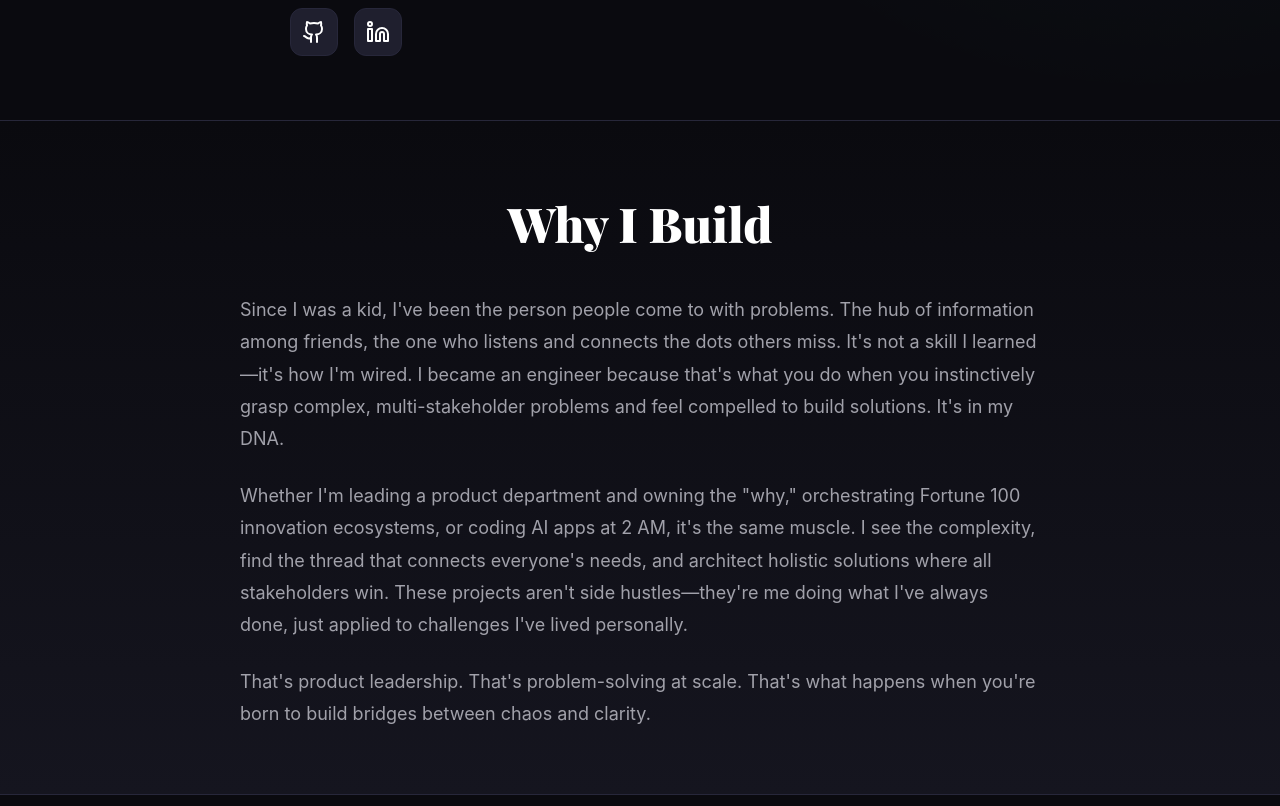
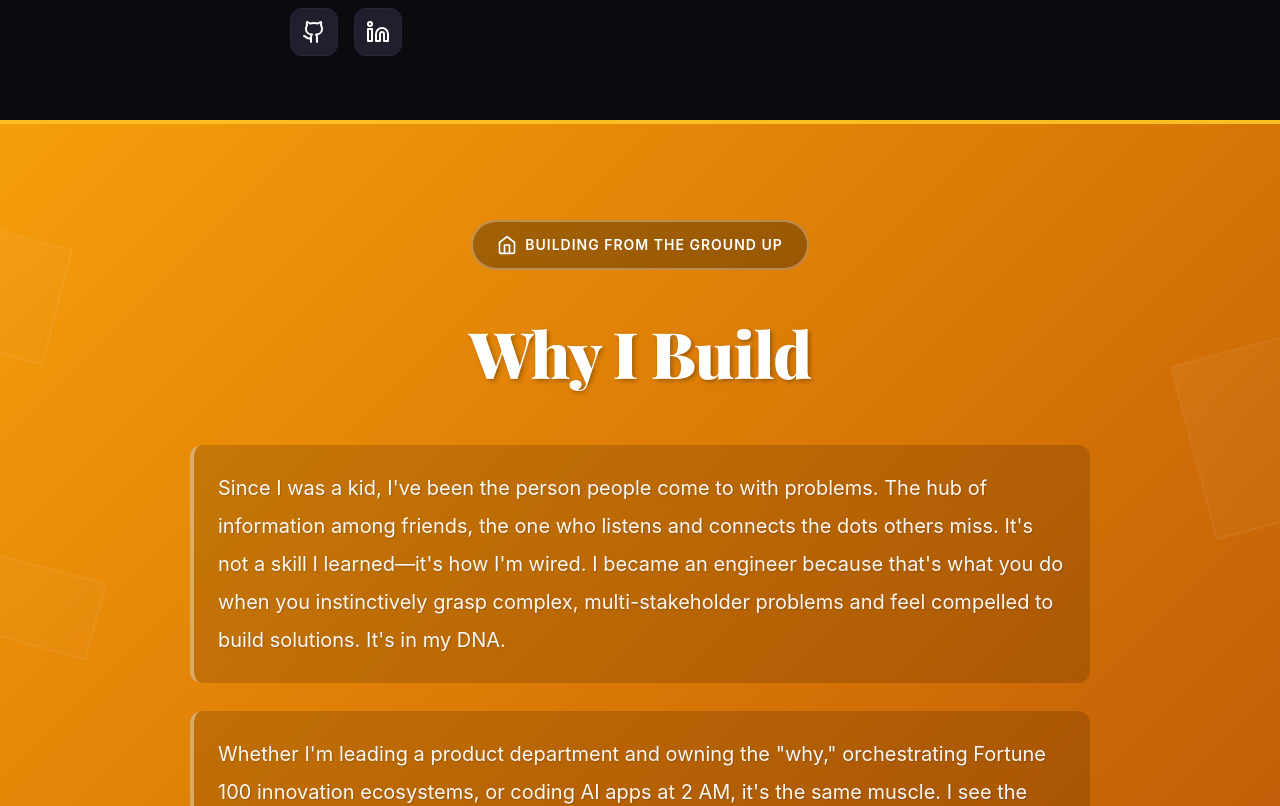
Before and after one commit to stephaneritty-del/portfolio, a React (Vite) app: page / in a window 1280 px wide. Shown: the part 680-1486 px from the top of the page. Built offline with nearby package versions, Linux system fonts and the light colour scheme.

Commit message:
Add files via upload

```diff
--- a/src/App.css
+++ b/src/App.css
@@ -285,36 +285,150 @@ body {
 
 /* Why I Build Section */
 .why-section {
-  padding: 4rem 2rem;
-  background: linear-gradient(180deg, var(--color-bg) 0%, var(--color-surface) 100%);
-  border-top: 1px solid var(--color-border);
-  border-bottom: 1px solid var(--color-border);
+  padding: 6rem 2rem;
+  background: linear-gradient(135deg, #f59e0b 0%, #d97706 50%, #b45309 100%);
+  position: relative;
+  overflow: hidden;
+  border-top: 4px solid #fbbf24;
+  border-bottom: 4px solid #fbbf24;
+}
+
+.why-visual-bg {
+  position: absolute;
+  top: 0;
+  left: 0;
+  width: 100%;
+  height: 100%;
+  opacity: 0.15;
+  overflow: hidden;
+}
+
+/* Building Blocks Animation */
+.building-block {
+  position: absolute;
+  background: linear-gradient(135deg, rgba(255, 255, 255, 0.3), rgba(255, 255, 255, 0.1));
+  border: 2px solid rgba(255, 255, 255, 0.4);
+  backdrop-filter: blur(10px);
+}
+
+.block-1 {
+  width: 120px;
+  height: 120px;
+  top: 10%;
+  left: -60px;
+  animation: slideInFromLeft 1.5s ease-out 0.2s both;
+  transform: rotate(15deg);
+}
+
+.block-2 {
+  width: 200px;
+  height: 80px;
+  top: 40%;
+  left: -100px;
+  animation: slideInFromLeft 1.5s ease-out 0.4s both;
+  transform: rotate(-10deg);
+}
+
+.block-3 {
+  width: 150px;
+  height: 100px;
+  top: 70%;
+  left: -75px;
+  animation: slideInFromLeft 1.5s ease-out 0.6s both;
+  transform: rotate(20deg);
+}
+
+.block-4 {
+  width: 180px;
+  height: 180px;
+  top: 20%;
+  right: -90px;
+  animation: slideInFromRight 1.5s ease-out 0.8s both;
+  transform: rotate(-15deg);
+}
+
+@keyframes slideInFromLeft {
+  from {
+    transform: translateX(-400px) rotate(0deg);
+    opacity: 0;
+  }
+  to {
+    transform: translateX(0) rotate(15deg);
+    opacity: 1;
+  }
+}
+
+@keyframes slideInFromRight {
+  from {
+    transform: translateX(400px) rotate(0deg);
+    opacity: 0;
+  }
+  to {
+    transform: translateX(0) rotate(-15deg);
+    opacity: 1;
+  }
 }
 
 .why-content {
-  max-width: 800px;
+  max-width: 900px;
   margin: 0 auto;
   text-align: center;
+  position: relative;
+  z-index: 2;
+  animation: fadeInUp 1s ease-out 0.3s both;
+}
+
+.why-badge {
+  display: inline-flex;
+  align-items: center;
+  gap: 0.5rem;
+  padding: 0.75rem 1.5rem;
+  background: rgba(0, 0, 0, 0.3);
+  border: 2px solid rgba(255, 255, 255, 0.3);
+  border-radius: 50px;
+  color: white;
+  font-size: 0.875rem;
+  font-weight: 600;
+  margin-bottom: 2rem;
+  text-transform: uppercase;
+  letter-spacing: 1px;
+  backdrop-filter: blur(10px);
 }
 
 .why-content h2 {
   font-family: var(--font-display);
-  font-size: clamp(2rem, 4vw, 3rem);
+  font-size: clamp(2.5rem, 5vw, 4rem);
   font-weight: 900;
-  margin-bottom: 2rem;
-  color: var(--color-text);
+  margin-bottom: 2.5rem;
+  color: white;
+  text-shadow: 2px 2px 4px rgba(0, 0, 0, 0.3);
+  letter-spacing: -1px;
 }
 
 .why-content p {
-  font-size: 1.125rem;
-  line-height: 1.8;
-  color: var(--color-text-muted);
-  margin-bottom: 1.5rem;
+  font-size: 1.25rem;
+  line-height: 1.9;
+  color: rgba(255, 255, 255, 0.95);
+  margin-bottom: 1.75rem;
   text-align: left;
+  text-shadow: 1px 1px 2px rgba(0, 0, 0, 0.2);
+  background: rgba(0, 0, 0, 0.15);
+  padding: 1.5rem;
+  border-radius: 12px;
+  border-left: 4px solid rgba(255, 255, 255, 0.4);
+  backdrop-filter: blur(5px);
 }
 
 .why-content p:last-child {
   margin-bottom: 0;
+}
+
+.why-closing {
+  font-weight: 600;
+  font-size: 1.35rem !important;
+  background: rgba(0, 0, 0, 0.25) !important;
+  border-left: 4px solid white !important;
+  font-style: italic;
 }
 
 /* Projects Section */
@@ -548,11 +662,55 @@ body {
   border-radius: 12px;
   overflow: hidden;
   border: 1px solid var(--color-border);
+  display: flex;
+  justify-content: center;
+  align-items: center;
+  padding: 2rem;
+  min-height: 700px;
+}
+
+/* Mobile Phone Frame */
+.phone-frame {
+  width: 375px;
+  max-width: 100%;
+  height: 667px;
+  background: #1a1a1a;
+  border-radius: 36px;
+  padding: 12px;
+  box-shadow:
+    0 0 0 2px #2a2a2a,
+    0 0 0 8px #1a1a1a,
+    0 20px 60px rgba(0, 0, 0, 0.5);
+  position: relative;
+}
+
+/* Phone Notch */
+.phone-frame::before {
+  content: '';
+  position: absolute;
+  top: 0;
+  left: 50%;
+  transform: translateX(-50%);
+  width: 140px;
+  height: 28px;
+  background: #1a1a1a;
+  border-radius: 0 0 20px 20px;
+  z-index: 10;
+}
+
+/* Phone Screen */
+.phone-screen {
+  width: 100%;
+  height: 100%;
+  background: white;
+  border-radius: 28px;
+  overflow: hidden;
+  position: relative;
 }
 
 .project-iframe {
   width: 100%;
-  height: 600px;
+  height: 100%;
   border: none;
   display: block;
 }
@@ -668,8 +826,15 @@ body {
     grid-template-columns: 1fr;
   }
 
-  .project-iframe {
-    height: 400px;
+  .phone-frame {
+    width: 100%;
+    max-width: 375px;
+    height: 600px;
+  }
+
+  .demo-frame {
+    padding: 1rem;
+    min-height: 620px;
   }
 
   .demo-header {
--- a/src/App.jsx
+++ b/src/App.jsx
@@ -24,7 +24,7 @@ function App() {
       subtitle: "AI-Powered Food Intolerance Tracker",
       description: "An intelligent nutrition companion that helps identify food intolerances through seamless intake tracking. Built to analyze patterns at the molecular level, it learns your body's responses to different foods, stress levels, and sleep patterns. Uses AI to predict and prevent adverse reactions while coaching you towards optimal nutrition.",
       tags: ["AI/ML", "Health Tech", "React Native", "Voice Interface"],
-      url: "https://vitaleat.vercel.app",
+      url: "https://stephaneritty-del.vercel.app",
       status: "In Active Development",
       gradient: "from-emerald-500 to-teal-600"
     },
@@ -113,7 +113,20 @@ function App() {
 
       {/* Why I Build Section */}
       <section className="why-section">
+        <div className="why-visual-bg">
+          <div className="building-block block-1"></div>
+          <div className="building-block block-2"></div>
+          <div className="building-block block-3"></div>
+          <div className="building-block block-4"></div>
+        </div>
         <div className="why-content">
+          <div className="why-badge">
+            <svg xmlns="http://www.w3.org/2000/svg" width="20" height="20" viewBox="0 0 24 24" fill="none" stroke="currentColor" strokeWidth="2" strokeLinecap="round" strokeLinejoin="round">
+              <path d="m3 9 9-7 9 7v11a2 2 0 0 1-2 2H5a2 2 0 0 1-2-2z"></path>
+              <polyline points="9 22 9 12 15 12 15 22"></polyline>
+            </svg>
+            Building From the Ground Up
+          </div>
           <h2>Why I Build</h2>
           <p>
             Since I was a kid, I've been the person people come to with problems. The hub of information among friends,
@@ -127,7 +140,7 @@ function App() {
             needs, and architect holistic solutions where all stakeholders win. These projects aren't side hustles—they're
             me doing what I've always done, just applied to challenges I've lived personally.
           </p>
-          <p>
+          <p className="why-closing">
             That's product leadership. That's problem-solving at scale. That's what happens when you're born to build bridges
             between chaos and clarity.
           </p>
@@ -200,12 +213,16 @@ function App() {
             </a>
           </div>
           <div className="demo-frame">
+            <div className="phone-frame">
+              <div className="phone-screen">
                 <iframe
                   src={projects[activeProject].url}
                   title={projects[activeProject].title}
                   className="project-iframe"
                   loading="lazy"
                 />
+              </div>
+            </div>
           </div>
         </div>
       </section>
```
Lines whose indentation alone changed are shown as unchanged.
